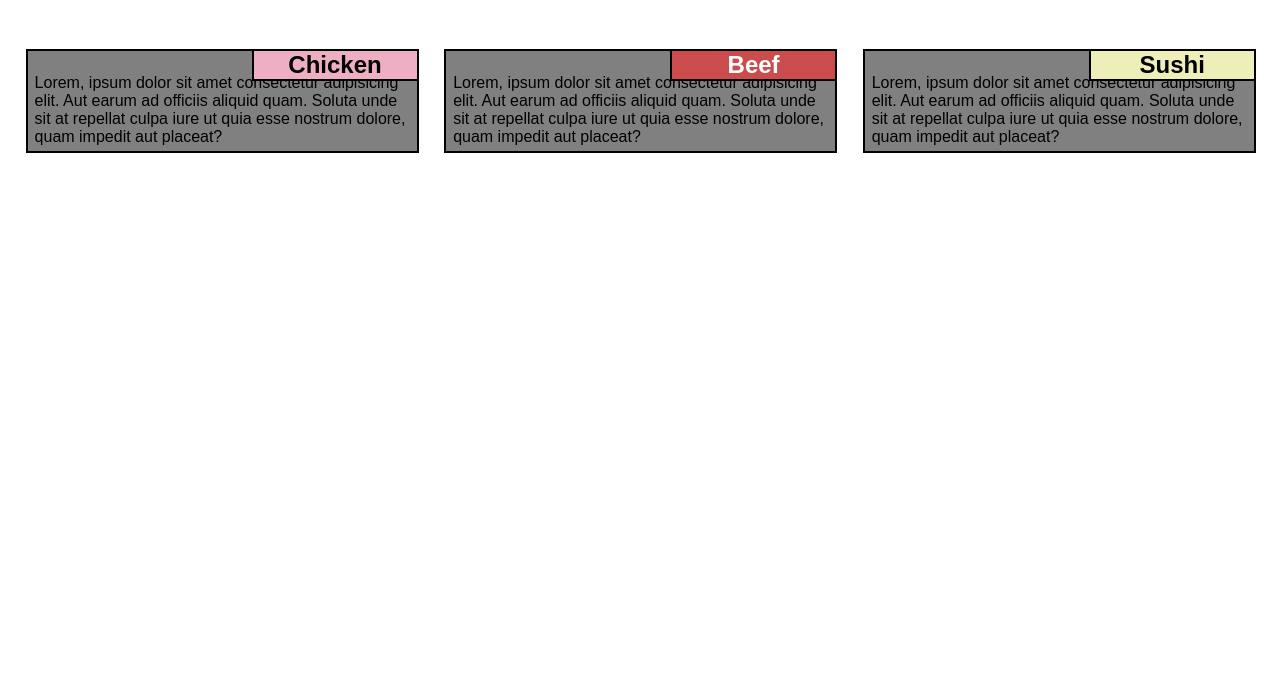
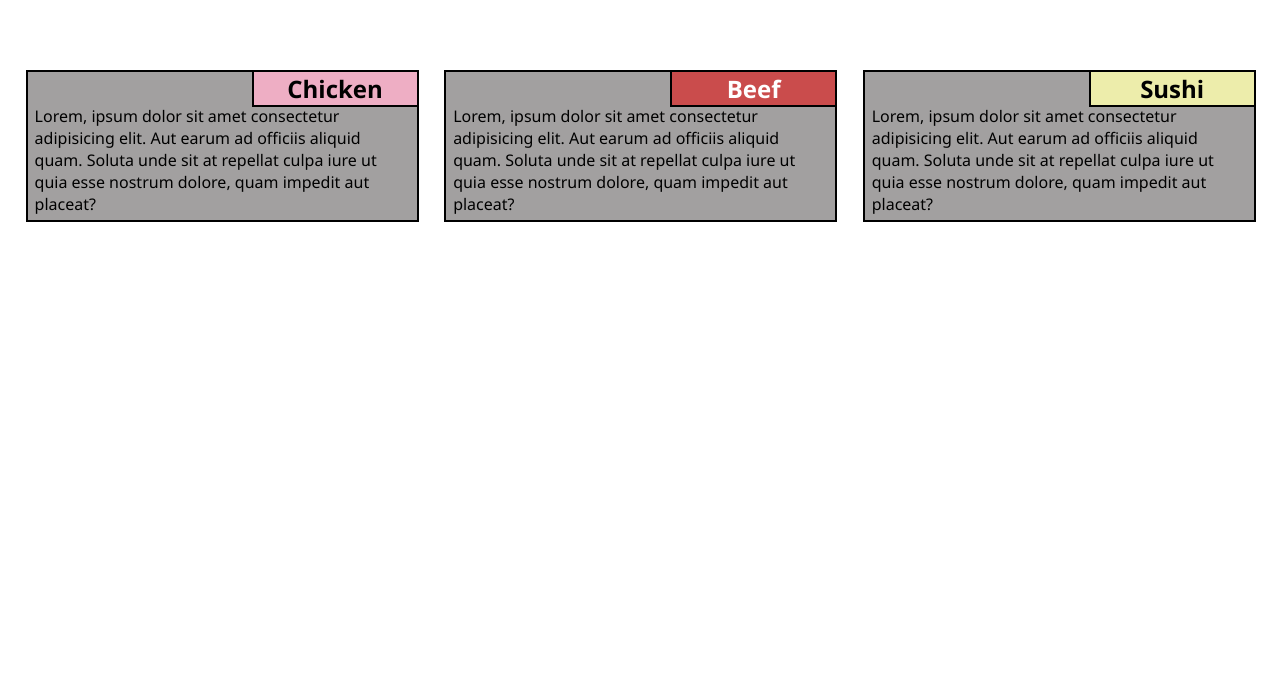
Before and after one commit to laibasattar/coursera_test, a plain HTML site: page mod2_solution/index.html in a window 1280 px wide. Shown: the part 116-800 px from the top of the page. Drawn offline with Linux system fonts and the light colour scheme.

Commit message:
Update style.css

```diff
--- a/mod2_solution/css/style.css
+++ b/mod2_solution/css/style.css
@@ -1,11 +1,11 @@
 * {
   box-sizing: border-box;
-  font-family: Arial, Helvetica, sans-serif;
+  font-family: 'Segoe UI', Tahoma, Geneva, Verdana, sans-serif;
   margin: 0px;
 }
 h1 {
   text-align: center;
-  font-size: 31px;
+  font-size: 35px;
   font-weight: bold;
   margin-top: 1.5em;
   margin-bottom: 1em;
@@ -26,7 +26,7 @@ h2 {
   color: white;
 }
 #sushi {
-  background-color: rgb(238, 238, 184);
+  background-color: rgb(237, 237, 171);
 }
 p {
   margin-top: 0px;
@@ -37,13 +37,13 @@ p {
 div > div {
   border: 0.18em solid black;
   margin-bottom: 0.5em;
-  background-color: gray;
+  background-color: rgb(162, 160, 160);
   position: relative;
 }
 .card {
   border: none;
   position: relative;
-  height: 15px;
+  height: 25px;
 }
 .card > * {
   position: absolute;
```
